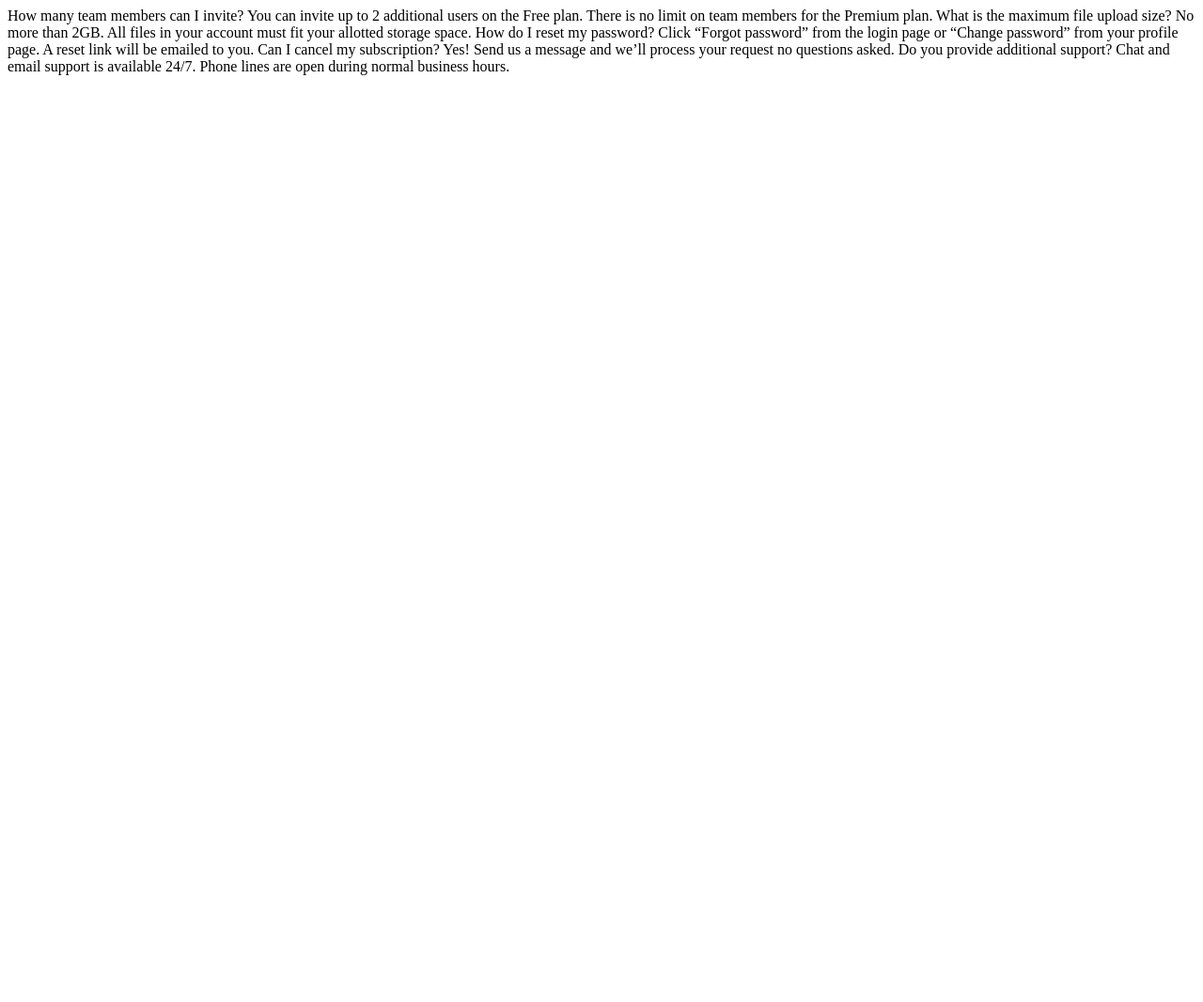
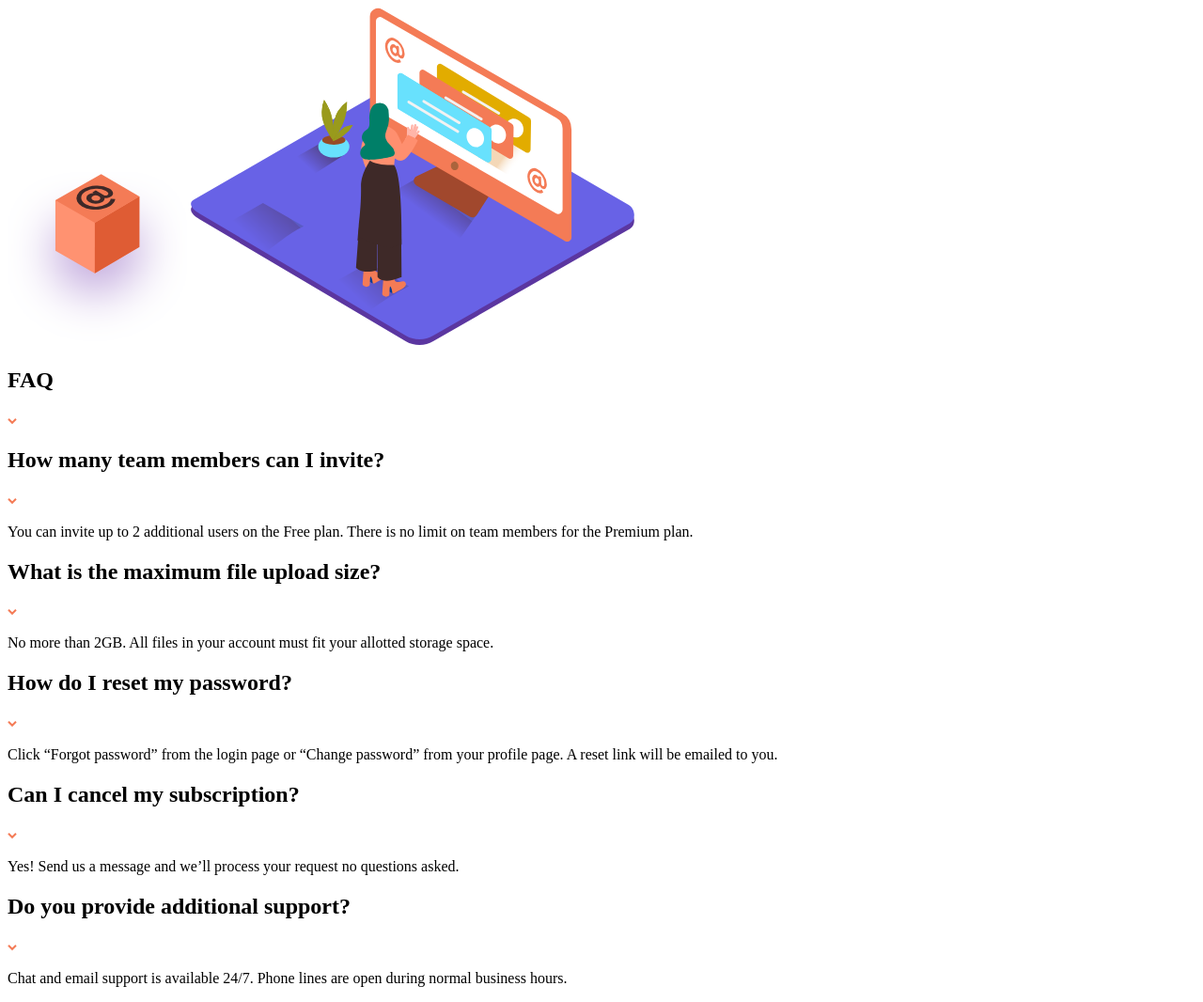
Before and after one commit to Bouyyah/Faq-accordion, a plain HTML site: page index.html in a window 1280 px wide. Shown: the whole page at 94% size. Before the commit the page ends 800 px from the top, so only its background shows below. Drawn offline with Linux system fonts and the light colour scheme.

Commit message:
HTML layout done

```diff
--- a/index.html
+++ b/index.html
@@ -14,22 +14,49 @@
 <body>
 
     <main class="card">
-        How many team members can I invite?
-        You can invite up to 2 additional users on the Free plan. There is no limit on
-        team members for the Premium plan.
+        <div class="card-images">
+            <img src="./images/illustration-box-desktop.svg" alt="box">
+            <picture>
+                <source media="(min-width:425px)" srcset="./images/illustration-woman-online-desktop.svg">
+                <img src="./images/illustration-woman-online-mobile.svg" alt="woman online" style="width:auto;">
+            </picture>
+        </div>
+        <section class="card-faq">
+            <h1 class="card-faq-title">FAQ</h1>
+            <div class="card-faq-question">
+                <h2 class="card-faq-question-title"></h2>
+                <img class="card-faq-question-arrow" src="./images/icon-arrow-down.svg" alt="arrow down">
+                <p class="card-faq-question-text"></p>
+            </div>
+            <div class="card-faq-question">
+                <h2 class="card-faq-question-title">How many team members can I invite?</h2>
+                <img class="card-faq-question-arrow" src="./images/icon-arrow-down.svg" alt="arrow down">
+                <p class="card-faq-question-text">You can invite up to 2 additional users on the Free plan. There is no limit on
+                    team members for the Premium plan.</p>
+            </div>
+            <div class="card-faq-question">
+                <h2 class="card-faq-question-title">What is the maximum file upload size?</h2>
+                <img class="card-faq-question-arrow" src="./images/icon-arrow-down.svg" alt="arrow down">
+                <p class="card-faq-question-text">No more than 2GB. All files in your account must fit your allotted storage space.</p>
+            </div>
+            <div class="card-faq-question">
+                <h2 class="card-faq-question-title">How do I reset my password?</h2>
+                <img class="card-faq-question-arrow" src="./images/icon-arrow-down.svg" alt="arrow down">
+                <p class="card-faq-question-text">Click “Forgot password” from the login page or “Change password” from your profile page.
+                    A reset link will be emailed to you.</p>
+            </div>
+            <div class="card-faq-question">
+                <h2 class="card-faq-question-title">Can I cancel my subscription?</h2>
+                <img class="card-faq-question-arrow" src="./images/icon-arrow-down.svg" alt="arrow down">
+                <p class="card-faq-question-text">Yes! Send us a message and we’ll process your request no questions asked.</p>
+            </div>
+            <div class="card-faq-question">
+                <h2 class="card-faq-question-title">Do you provide additional support?</h2>
+                <img class="card-faq-question-arrow" src="./images/icon-arrow-down.svg" alt="arrow down">
+                <p class="card-faq-question-text">Chat and email support is available 24/7. Phone lines are open during normal business hours.</p>
+            </div>
+        </section>
 
-        What is the maximum file upload size?
-        No more than 2GB. All files in your account must fit your allotted storage space.
-
-        How do I reset my password?
-        Click “Forgot password” from the login page or “Change password” from your profile page.
-        A reset link will be emailed to you.
-
-        Can I cancel my subscription?
-        Yes! Send us a message and we’ll process your request no questions asked.
-
-        Do you provide additional support?
-        Chat and email support is available 24/7. Phone lines are open during normal business hours.
     </main>
 
 
```
